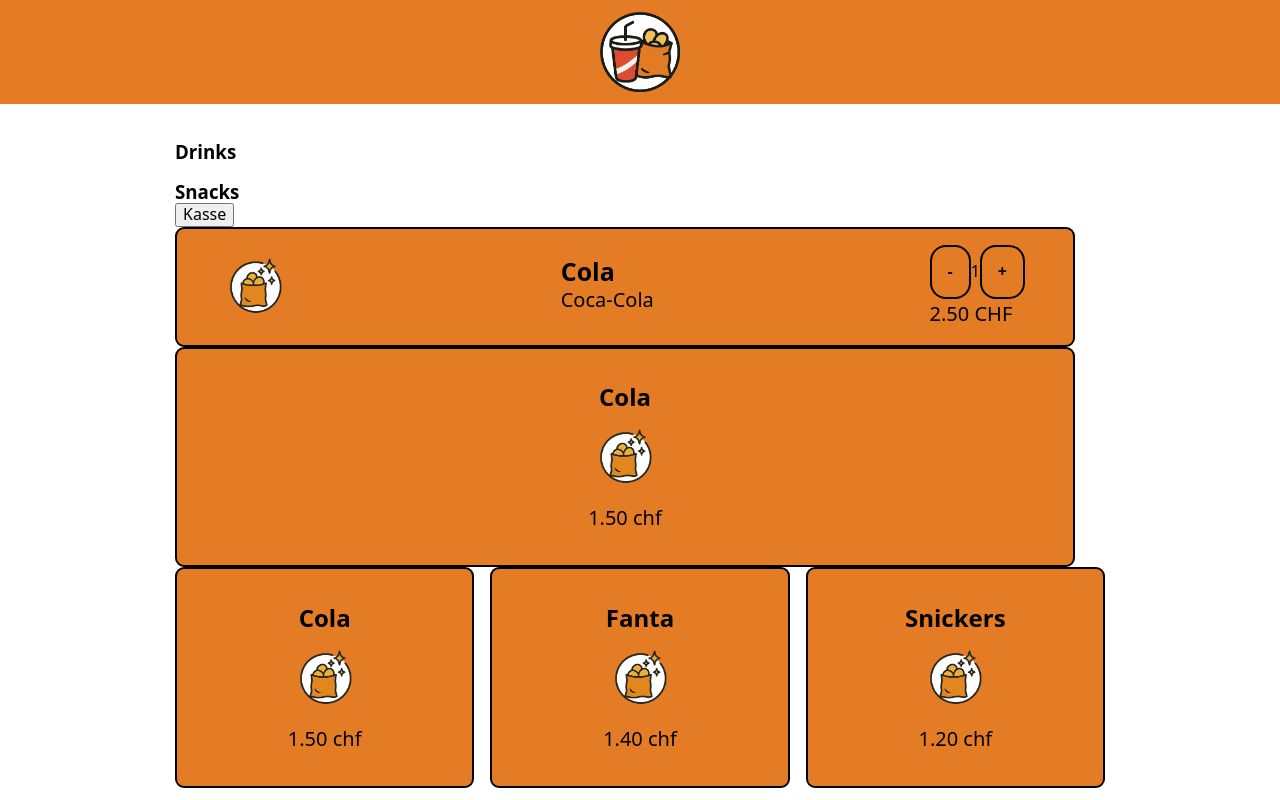
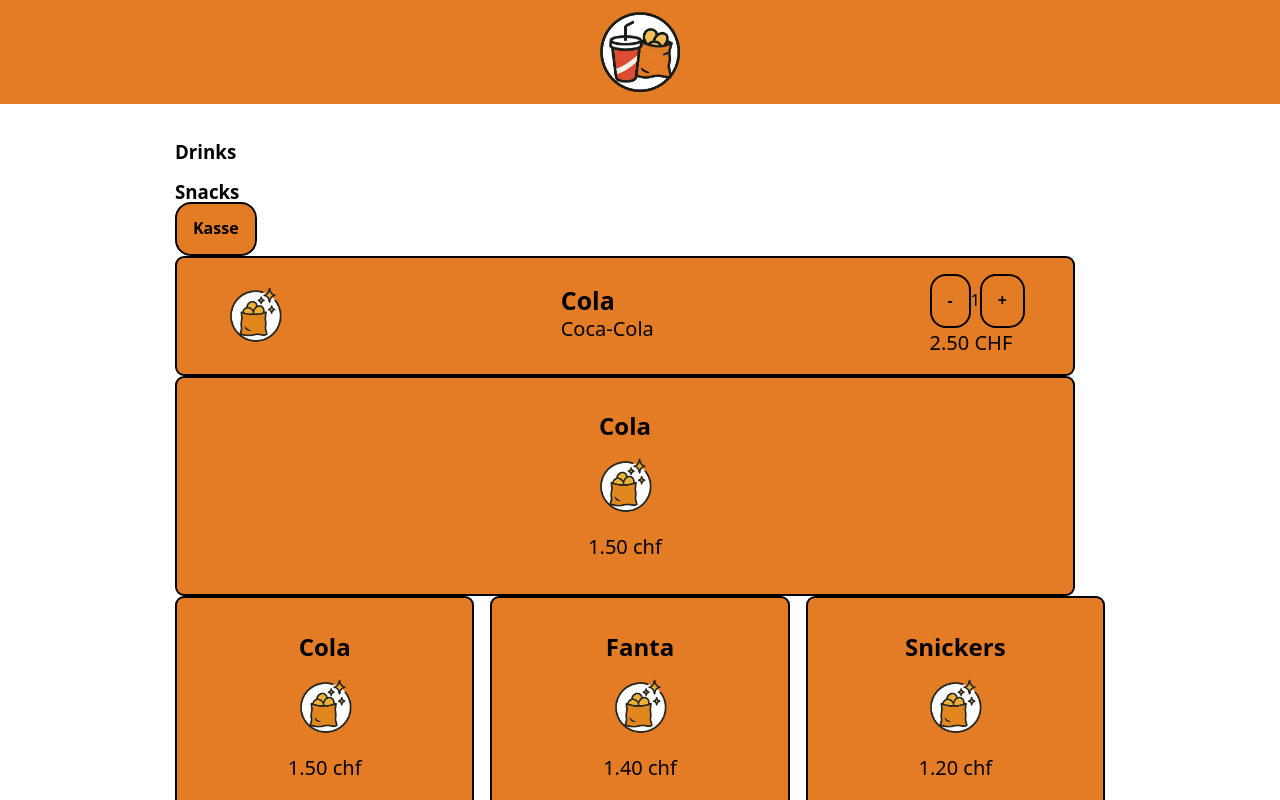
Before and after one commit to mimospychala/backend-GLAB, a React (Vite) app in the folder frontend/: page /componets in a window 1280 px wide. Shown: the top 800 px of the page. Built offline with nearby package versions, Linux system fonts and the light colour scheme.

Commit message:
Button Styling finished

```diff
--- a/frontend/src/routes/ComponetRoute.jsx
+++ b/frontend/src/routes/ComponetRoute.jsx
@@ -9,7 +9,7 @@ export default function ComponetRoute() {
     return (
         <>
             <SideBar />
-            <LinkButton to="/kasse">Kasse</LinkButton>
+            <Button>Kasse</Button>
             <ShoppingCartCard product={product[0]} />
             <ProductCard product={product[0]}/>
             <ProductCards products={product}/>
```
